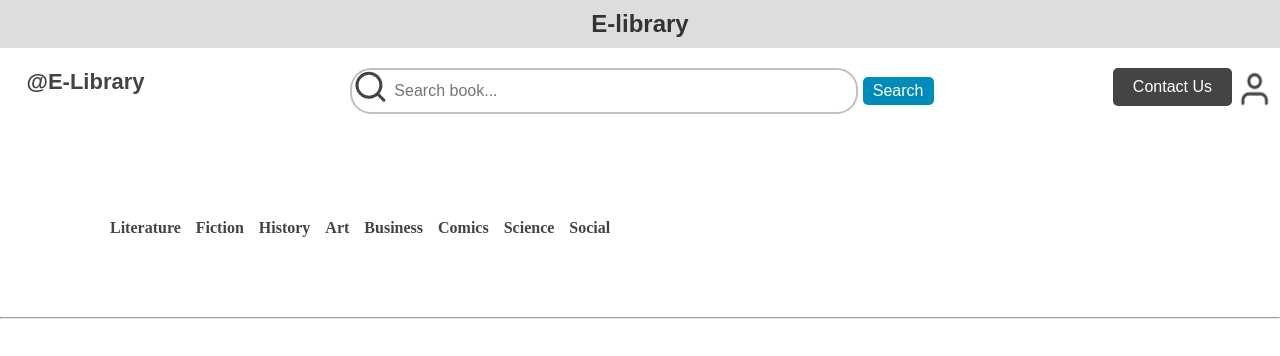
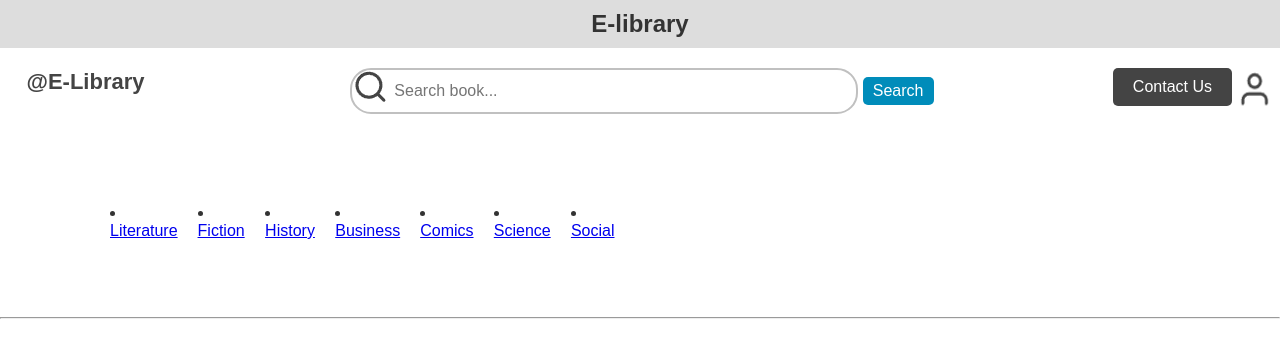
Before and after one commit to clj769/Elibrary, a Django app: page /app/book_details/1/ in a window 1280 px wide. Shown: the top 356 px of the page. Run offline with Django 4.2, Linux system fonts and the light colour scheme; tables that the repository leaves empty hold one stand-in row (values such as "Sample post").

Commit message:
correct errors, add link to recommends

```diff
--- a/app/urls.py
+++ b/app/urls.py
@@ -18,4 +18,7 @@ urlpatterns = [
 
     #personal page
     path('personal_page/', views.personal_page, name='personal_page'),
+
+    #recommend
+    path('recommends/',views.recommends,name='recommends'),
 ]
--- a/app/views.py
+++ b/app/views.py
@@ -176,6 +176,7 @@ def recommends(request):
             data = {
                 'books': [
                     {
+                        'book_pic': book.bookpic,
                         'book_id': book.bookid,
                         'book_title': book.title,
                         'book_author': book.author,
--- a/templates/app/book_details.html
+++ b/templates/app/book_details.html
@@ -31,14 +31,13 @@
 
     <div class="container2">
         <div class="link-bar1-style">
-            <a class="link-bar-1" href="url"> Literature </a>
-            <a class="link-bar-1" href="url"> Fiction </a>
-            <a class="link-bar-1" href="url"> History </a>
-            <a class="link-bar-1" href="url"> Art </a>
-            <a class="link-bar-1" href="url"> Business</a>
-            <a class="link-bar-1" href="url"> Comics </a>
-            <a class="link-bar-1" href="url"> Science </a>
-            <a class="link-bar-1" href="url"> Social </a>
+            <li><a href="{% url 'elib:recommends' %}?category=literature">Literature</a></li>
+            <li><a href="{% url 'elib:recommends' %}?category=fiction">Fiction</a></li>
+            <li><a href="{% url 'elib:recommends' %}?category=history">History</a></li>
+            <li><a href="{% url 'elib:recommends' %}?category=business">Business</a></li>
+            <li><a href="{% url 'elib:recommends' %}?category=comics">Comics</a></li>
+            <li><a href="{% url 'elib:recommends' %}?category=science">Science</a></li>
+            <li><a href="{% url 'elib:recommends' %}?category=social">Social</a></li>
         </div>
     </div>
 
--- a/templates/app/personalPage.html
+++ b/templates/app/personalPage.html
@@ -51,7 +51,7 @@
 
 			<div div class ="row">
 			<div class="col-md-3">
-				<img src ="{% static 'images/portrait.png' %}" style ="width:120px; height:120px;">
+				<img src ="{% static 'images/luffy.png' %}" style ="width:120px; height:120px;">
 <!--			<img src="{% static 'images/user.jpg' %}" alt="Picture of User" class="user_icon"/>-->
 			</div>
 			<div class="col-md-3">
```
Also changed, not shown: templates/app/recommends.html (+5 -20 lines).
